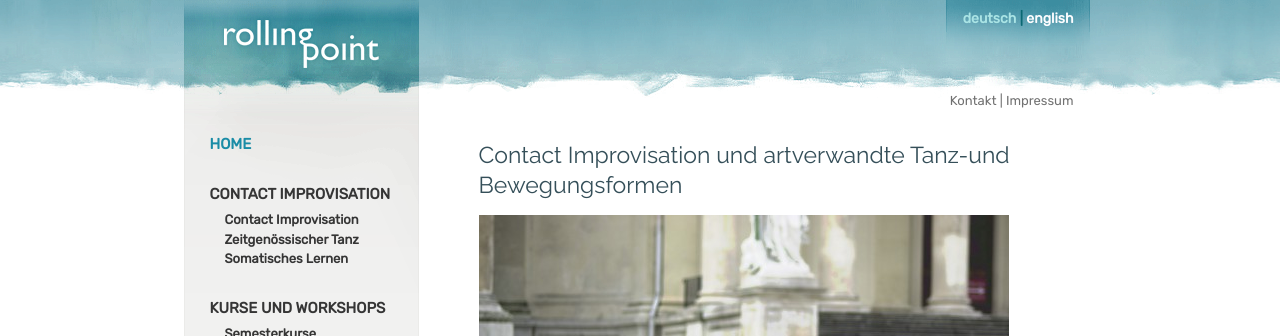
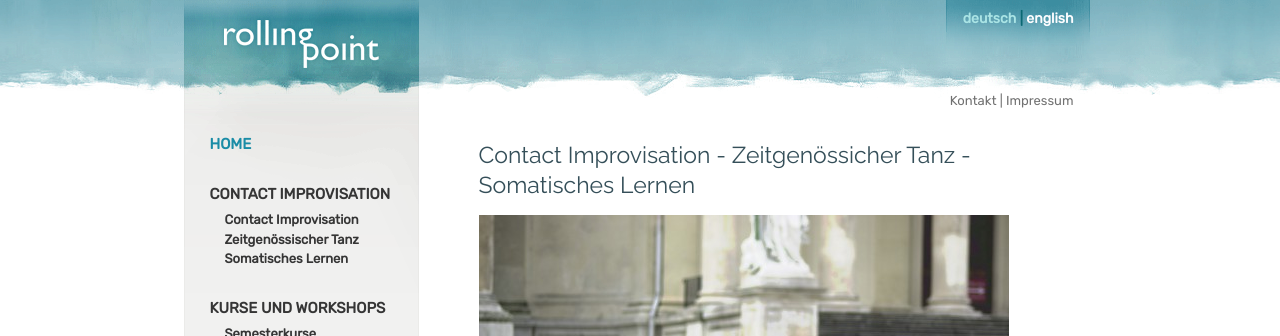
Before and after one commit to manulari/rollingpointat, a Jekyll site: the page built from _pages_de/index.md, in a window 1280 px wide. Shown: the top 336 px of the page. Built offline with Jekyll 4.4.1, drawn with Linux system fonts in a browser that asks for light colours; comment, search, counter and statistics services are not loaded.

Commit message:
Update page (de) “index”

```diff
--- a/_pages_de/index.md
+++ b/_pages_de/index.md
@@ -1,9 +1,10 @@
 ---
 permalink: /
-title: rollingpoint - Contact Improvisation und artverwandte Tanz- und Bewegungsformen
+title: rollingpoint - Contact Improvisation - Zeitgenössischer Tanz -
+  Somatisches Lernen
 other_lang: /en/
 ---
-# Contact Improvisation und artverwandte Tanz-und Bewegungsformen
+# Contact Improvisation - Zeitgenössicher Tanz - Somatisches Lernen
 
 ![Christian und maRia tanzen Contact Improvisation auf einer Stiege](/assets/uploads/dsc_1901_klein.jpg "Contact Improvisation")
 
```
